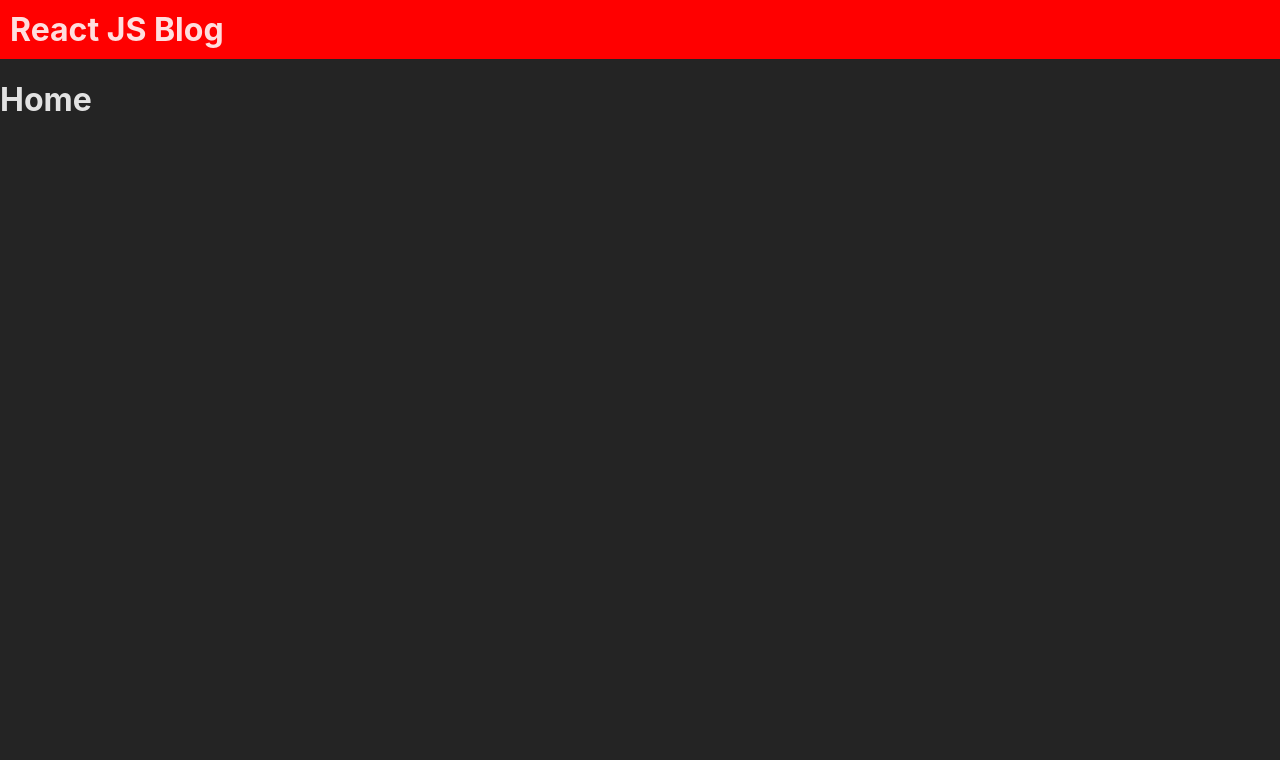
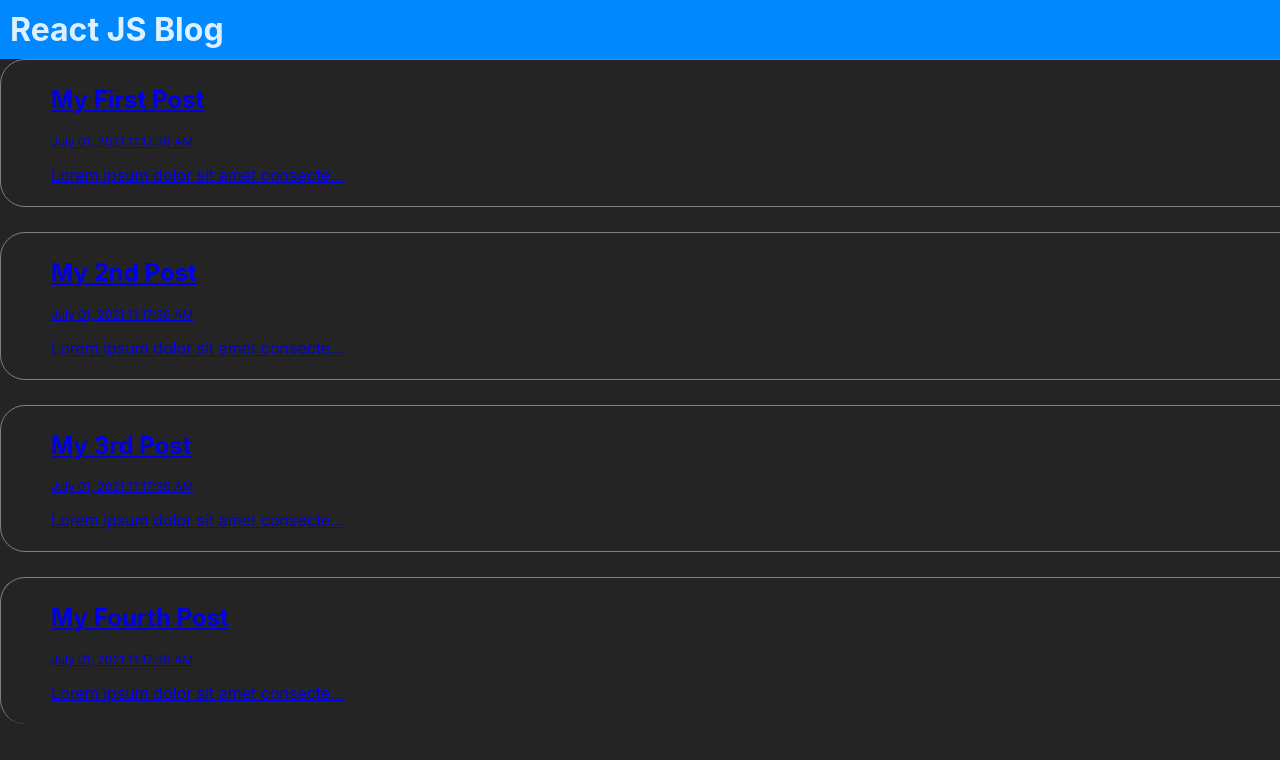
Before and after one commit to Maksym-Myronov/Blog-Posts, a React (Vite) app: page / in a window 1280 px wide. Shown: the top 760 px of the page. Built offline with nearby package versions, Linux system fonts and the light colour scheme.

Commit message:
add home page with posts

```diff
--- a/src/App.jsx
+++ b/src/App.jsx
@@ -1,13 +1,42 @@
 import Header from "./components/Header"
 import Home from "./components/Home"
+import { useState } from "react"
 
 
 function App() {
 
+
+  // eslint-disable-next-line no-unused-vars
+  const [posts, setPosts] = useState([
+  {
+    id: 1,
+    title: "My First Post",
+    datetime: "July 01, 2021 11:17:36 AM",
+    body: "Lorem ipsum dolor sit amet consectetur adipisicing elit. Quis consequatur expedita, assumenda similique non optio! Modi nesciunt excepturi corrupti atque blanditiis quo nobis, non optio quae possimus illum exercitationem ipsa!"
+  },
+  {
+    id: 2,
+    title: "My 2nd Post",
+    datetime: "July 01, 2021 11:17:36 AM",
+    body: "Lorem ipsum dolor sit amet consectetur adipisicing elit. Quis consequatur expedita, assumenda similique non optio! Modi nesciunt excepturi corrupti atque blanditiis quo nobis, non optio quae possimus illum exercitationem ipsa!"
+  },
+  {
+    id: 3,
+    title: "My 3rd Post",
+    datetime: "July 01, 2021 11:17:36 AM",
+    body: "Lorem ipsum dolor sit amet consectetur adipisicing elit. Quis consequatur expedita, assumenda similique non optio! Modi nesciunt excepturi corrupti atque blanditiis quo nobis, non optio quae possimus illum exercitationem ipsa!"
+  },
+  {
+    id: 4,
+    title: "My Fourth Post",
+    datetime: "July 01, 2021 11:17:36 AM",
+    body: "Lorem ipsum dolor sit amet consectetur adipisicing elit. Quis consequatur expedita, assumenda similique non optio! Modi nesciunt excepturi corrupti atque blanditiis quo nobis, non optio quae possimus illum exercitationem ipsa!"
+  }])
+
   return (
     <>
       <Header title="React JS Blog" />
-      <Home />
+      <Home posts={posts} />
     </>
   )
 }
--- a/src/components/Header/index.module.scss
+++ b/src/components/Header/index.module.scss
@@ -1,5 +1,5 @@
 .header {
-    background: red;
+    background: rgb(0, 136, 255);
 
     &__components {
         width: 1320px;
--- /dev/null
+++ b/src/components/Home/Feed/index.jsx
@@ -0,0 +1,17 @@
+/* eslint-disable react/prop-types */
+import { Link } from "react-router-dom"
+import styles from './index.module.scss'
+
+const Feed = ({ post }) => {
+    return (
+        <article className={styles.feed__component}>
+            <Link to={`/posts/${post.id}`}>
+                <h2>{post.title}</h2>
+                <p className={styles.postDate}>{post.datetime}</p>
+                <p className={styles.postBody}>{(post.body).length <= 25 ? post.body : `${post.body.slice(0, 35)}...`}</p>
+            </Link>
+        </article>
+    )
+}
+
+export default Feed
--- /dev/null
+++ b/src/components/Home/Feed/index.module.scss
@@ -0,0 +1,32 @@
+.feed__component {
+    border-radius: 25px;
+    border: 1px solid grey;
+    padding: 5px 50px;
+    margin: 25px 0px;
+}
+
+.Main .feed__component a {
+    text-decoration: none;
+}
+
+.Main .feed__component a,
+.Main .feed__component a:visited {
+    color: #000;
+}
+
+.feed__component:first-child {
+    margin-top: 0;
+}
+
+.feed__component:last-child {
+    border-bottom: none;
+}
+
+.postDate {
+    font-size: 0.75rem;
+    margin-top: 0.25rem;
+}
+
+.postBody {
+    margin: 1rem 0;
+}
--- /dev/null
+++ b/src/components/Home/Posts/index.jsx
@@ -0,0 +1,15 @@
+/* eslint-disable react/prop-types */
+
+import Feed from "../Feed"
+
+const Posts = ({ posts }) => {
+    return (
+        <div>
+            {posts.map(post => (
+                <Feed key={post.id} post={post} />
+            ))}
+        </div>
+    )
+}
+
+export default Posts
--- a/src/components/Home/index.jsx
+++ b/src/components/Home/index.jsx
@@ -1,9 +1,15 @@
+/* eslint-disable react/prop-types */
+import Posts from './Posts'
 import styles from './index.module.scss'
 
-const Home = () => {
+const Home = ({ posts }) => {
     return (
         <div className={styles.homePage}>
-            <h1>Home</h1>
+            {posts.length ? (
+                <Posts posts={posts} />
+            ) : (
+                <p>Soory we dont have posts</p>
+            )}
         </div>
     )
 }
```
